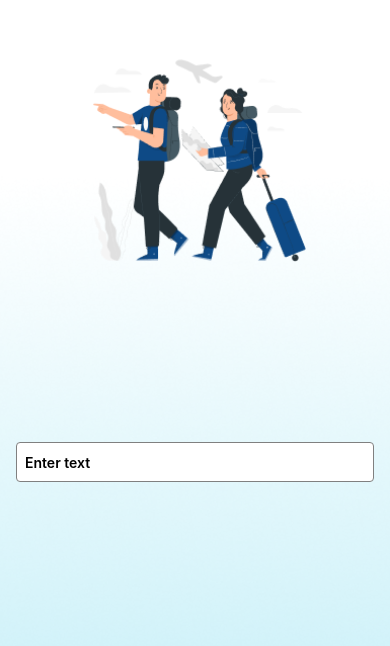
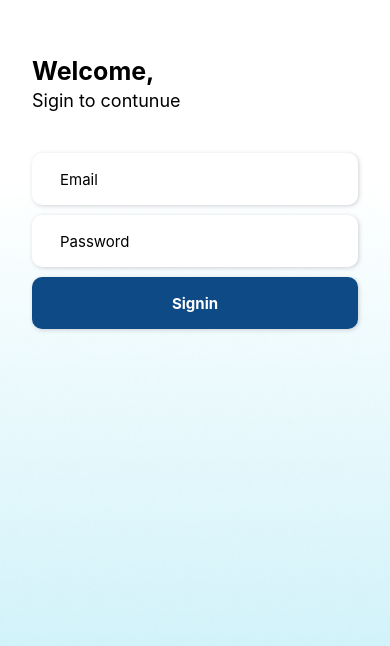
Before and after one commit to catbinhle/Green-Mobile-2, a React Native app: screen / in a window 390 px wide. Shown: the part 116-762 px from the top of the page. Built offline with nearby package versions, Linux system fonts and the light colour scheme.

Commit message:
Props/State

```diff
--- a/App.js
+++ b/App.js
@@ -1,93 +1,7 @@
-import { StatusBar } from 'expo-status-bar';
-import { Image, StyleSheet, TextInput, View } from 'react-native';
+import LoginScreen from './src/LoginScreen';
 
 export default function App() {
   return (
-    <View style={styles.container}>
-      <StatusBar style="auto" />
-      <Image style={styles.backgroundImg}
-        source={require('./assets/welcomes/bg.png')}/>
-
-      <View style={styles.centerObj}>
-        <Image style={styles.centerImg}
-          source={require('./assets/welcomes/welcome1.png')}/>
-        <View style={{
-          flex: 1,
-          width: '100%',
-        }}>
-          {/* <Text style={{
-            fontWeight:'800',
-            fontSize: 18,
-          }}>Best Service</Text>
-          <Text style={{
-            fontSize: 14,
-            textAlign: 'center',
-            marginTop: 16
-          }}>
-            We promise to provide the best services when it comes to customer experiences.
-          </Text> */}
-          <View style={{
-                height: 40,
-                backgroundColor: 'white',
-                borderColor: 'grey',
-                borderWidth: 1,
-                margin: 16,
-                padding: 8,
-                alignItems: 'flex-start',
-                justifyContent: 'center',
-                borderRadius: 4
-              }}>
-            <TextInput
-              style={{
-                fontSize: 14,
-                fontWeight: '600'
-              }}
-              onChangeText={(text) => {
-                console.log('------- ', text)
-              }}
-              placeholder={'Enter text'}
-              // value={'LE CAT BINH'}
-            />
-          </View>
-
-
-        </View>
-      </View>
-    </View>
+    <LoginScreen />
   );
 }
-
-const styles = StyleSheet.create({
-  container: {
-    flex: 1,
-    backgroundColor: '#fff',
-  },
-  backgroundImg: {
-    width: '100%',
-    height: '100%',
-    resizeMode: 'stretch',
-  },
-  centerImg: {
-    width: 240,
-    height: 240,
-    resizeMode: 'contain',
-    flex: 1
-  },
-  centerObj: {
-    width: '100%',
-    height: '100%',
-    position: 'absolute',
-    alignItems: 'center',
-    justifyContent: 'center',
-  },
-  titleStyle: {
-    fontWeight:'800',
-    fontSize: 20,
-    marginVertical:15,
-  },
-  textStyle: {
-    fontSize: 16,
-    textAlign: 'center',
-    marginHorizontal:15,
-  },
-});
--- /dev/null
+++ b/src/LoginScreen.js
@@ -0,0 +1,119 @@
+import React, { useState } from 'react';
+
+import { Image, StyleSheet, Text, TouchableOpacity, View } from 'react-native';
+
+import EnterText from './components/EnterText';
+
+function LoginScreen() {
+
+    const [email, setEmail] = useState('')
+    const [password, setPassword] = useState('')
+    const [error, setError] = useState(false)
+
+    return (
+        <View style={styles.container}>
+            <Image style={styles.backgroundImg}
+                source={require('../assets/welcomes/bg.png')} />
+
+            <View style={styles.centerObj}>
+                <View style={{
+                    flex: 1,
+                    justifyContent: 'flex-end',
+                    padding: 32
+                }}>
+                    <Text style={{
+                        fontWeight: '700',
+                        fontSize: 25,
+                    }}>
+                        {'Welcome,'}
+                    </Text>
+                    <Text style={{
+                        fontSize: 18,
+                        fontWeight: '400',
+                        marginTop: 4
+                    }}>
+                        {'Sigin to contunue'}
+                    </Text>
+                </View>
+                <View style={{
+                    flex: 3
+                }}>
+                    <EnterText error={error} style={{}} placeholder={'Email'} onChange={(text) => {
+                        setEmail(text)
+                    }}/>
+                    <EnterText isSecurity={true} placeholder={'Password'} onChange={(text) => {
+                        setPassword(text)
+                    }}/>
+                    <TouchableOpacity style={{
+                        marginHorizontal: 32,
+                        marginTop: 10,
+                        height: 52,
+                        backgroundColor: '#0E4A86',
+                        justifyContent: 'center',
+                        alignItems: 'center',
+                        borderRadius: 10,
+                        shadowColor: '#8C8C98',
+                        shadowOffset: {
+                            width: 1,
+                            height: 1
+                        },
+                        shadowOpacity: 0.4,
+                        shadowRadius: 4,
+                        elevation: 10 // only Android
+                    }}
+                        onPress={() => {
+                            setError(!error)
+                        }}
+                    >
+                        <Text style={{
+                            color: '#ffffff',
+                            fontWeight: '700',
+                            fontSize: 15
+                        }}>Signin</Text>
+                    </TouchableOpacity>
+                    <Text style={{
+                        fontWeight: '700',
+                        fontSize: 25,
+                    }}>
+                        {email} {email.length > 0 && password.length > 0 && 'and'} {password}
+                    </Text>
+                </View>
+            </View>
+        </View>
+    )
+}
+
+const styles = StyleSheet.create({
+    container: {
+        flex: 1,
+        backgroundColor: '#fff',
+    },
+    backgroundImg: {
+        width: '100%',
+        height: '100%',
+        resizeMode: 'stretch',
+    },
+    centerImg: {
+        width: 240,
+        height: 240,
+        resizeMode: 'contain',
+        flex: 1
+    },
+    centerObj: {
+        width: '100%',
+        height: '100%',
+        position: 'absolute',
+    },
+    titleStyle: {
+        fontWeight: '800',
+        fontSize: 20,
+        marginVertical: 15,
+    },
+    textStyle: {
+        fontSize: 16,
+        textAlign: 'center',
+        marginHorizontal: 15,
+    },
+});
+
+export default LoginScreen
--- /dev/null
+++ b/src/components/EnterText.js
@@ -0,0 +1,45 @@
+import React from 'react';
+
+import { TextInput, View } from 'react-native';
+
+function EnterText({
+    isSecurity = false,
+    placeholder,
+    onChange,
+    error = false
+}) {
+    return (
+        <View style={{
+            marginTop: 10,
+            height: 52,
+            backgroundColor: 'white',
+            marginHorizontal: 32,
+            paddingHorizontal: 28,
+            alignItems: 'flex-start',
+            justifyContent: 'center',
+            borderRadius: 10,
+            shadowColor: '#8C8C98',
+            shadowOffset: {
+                width: 1,
+                height: 1
+            },
+            shadowOpacity: 0.4,
+            shadowRadius: 4,
+            elevation: 10, // only Android
+            borderColor: 'red',
+            borderWidth: error ? 1 : 0
+        }}>
+            <TextInput
+                style={{
+                    fontSize: 15,
+                    fontWeight: '400',
+                }}
+                onChangeText={onChange}
+                placeholder={placeholder}
+                secureTextEntry={isSecurity}
+            />
+        </View>
+    )
+}
+
+export default EnterText
```
Also changed, not shown: src/WelcomeScreen.js (added, +71 -0 lines).
